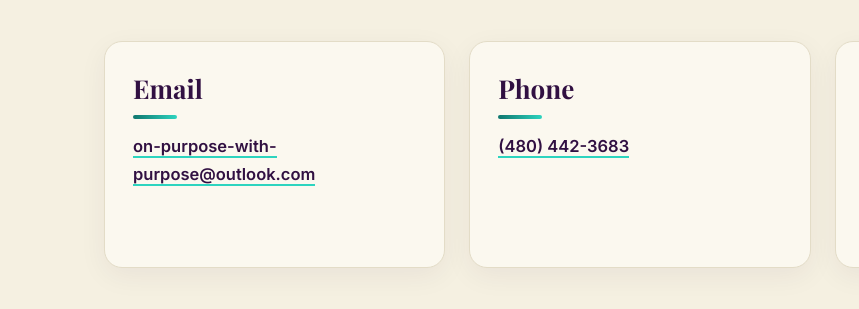
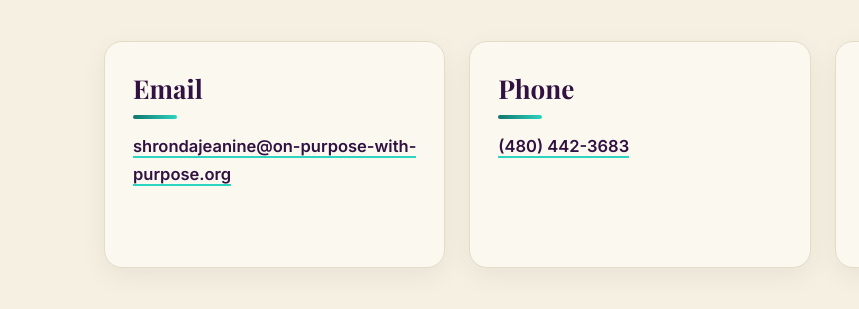
Before and after one commit to shrondajeanine79-gif/on-purpose-with-purpose, a plain HTML site: page contact.html in a window 1280 px wide. Shown: the part 485-794 px from the top of the page, 0-859 px from the left. Drawn offline with nearby package versions, Linux system fonts and the light colour scheme; a web font is replaced by a local one.

Commit message:
Use branded forwarding email for contact form and email link

```diff
--- a/contact.html
+++ b/contact.html
@@ -56,7 +56,7 @@
 <section>
   <div class="wrap">
     <div class="contact-cards">
-      <div class="cardx"><h3>Email</h3><p><a href="mailto:on-purpose-with-purpose@outlook.com?subject=On%20Purpose%20With%20Purpose">on-purpose-with-purpose@outlook.com</a></p></div>
+      <div class="cardx"><h3>Email</h3><p><a href="mailto:shrondajeanine@on-purpose-with-purpose.org?subject=On%20Purpose%20With%20Purpose">shrondajeanine@on-purpose-with-purpose.org</a></p></div>
       <div class="cardx"><h3>Phone</h3><p><a href="tel:+14804423683">(480) 442-3683</a></p></div>
       <div class="cardx"><h3>Follow</h3><div class="social-icons on-light"><a href="https://facebook.com" target="_blank" rel="noopener noreferrer" aria-label="Facebook" title="Facebook"><i class="fa-brands fa-facebook-f" aria-hidden="true"></i></a><a href="https://youtube.com" target="_blank" rel="noopener noreferrer" aria-label="YouTube" title="YouTube"><i class="fa-brands fa-youtube" aria-hidden="true"></i></a><a href="https://instagram.com" target="_blank" rel="noopener noreferrer" aria-label="Instagram" title="Instagram"><i class="fa-brands fa-instagram" aria-hidden="true"></i></a><a href="https://tiktok.com" target="_blank" rel="noopener noreferrer" aria-label="TikTok" title="TikTok"><i class="fa-brands fa-tiktok" aria-hidden="true"></i></a><a href="https://linkedin.com" target="_blank" rel="noopener noreferrer" aria-label="LinkedIn" title="LinkedIn"><i class="fa-brands fa-linkedin-in" aria-hidden="true"></i></a><a href="https://ko-fi.com" target="_blank" rel="noopener noreferrer" aria-label="Ko-fi" title="Ko-fi"><i class="fa-solid fa-mug-hot" aria-hidden="true"></i></a><a href="https://shrondajeanine79-gif.github.io/link-in-bio/" target="_blank" rel="noopener noreferrer" aria-label="Link in Bio" title="Link in Bio"><i class="fa-solid fa-link" aria-hidden="true"></i></a></div></div>
     </div>
@@ -66,7 +66,7 @@
     </div>
     <p style="text-align:center;margin-top:20px">One free 30-minute introductory consultation per person. Any later paid appointments are arranged personally with Shronda.</p>
     <div style="margin-top:32px">
-<form action="https://formsubmit.co/on-purpose-with-purpose@outlook.com" method="POST" id="contact-form">
+<form action="https://formsubmit.co/shrondajeanine@on-purpose-with-purpose.org" method="POST" id="contact-form">
 <input type="hidden" name="_subject" value="New website contact — On Purpose With Purpose"><input type="hidden" name="_template" value="table"><input type="hidden" name="_autoresponse" value="Thank you for contacting On Purpose With Purpose. Your message has been received. Shronda will review your message and respond as appropriate. Healing • Inspiration • Growth • Connection"><input type="text" name="_honey" tabindex="-1" autocomplete="off" style="display:none" aria-hidden="true">
 <div class="form-row"><div class="field"><label for="name">Full name *</label><input id="name" type="text" name="name" autocomplete="name" required></div><div class="field"><label for="email">Email address *</label><input id="email" type="email" name="email" autocomplete="email" required></div></div>
 <div class="field"><label for="reason">Reason for contacting</label><select id="reason" name="reason"><option value="">Choose an option (optional)</option>General Inquiry</option><option>Partnership Opportunity</option><option>Speaking Engagement</option><option>Support Request</option></select></div>
```
